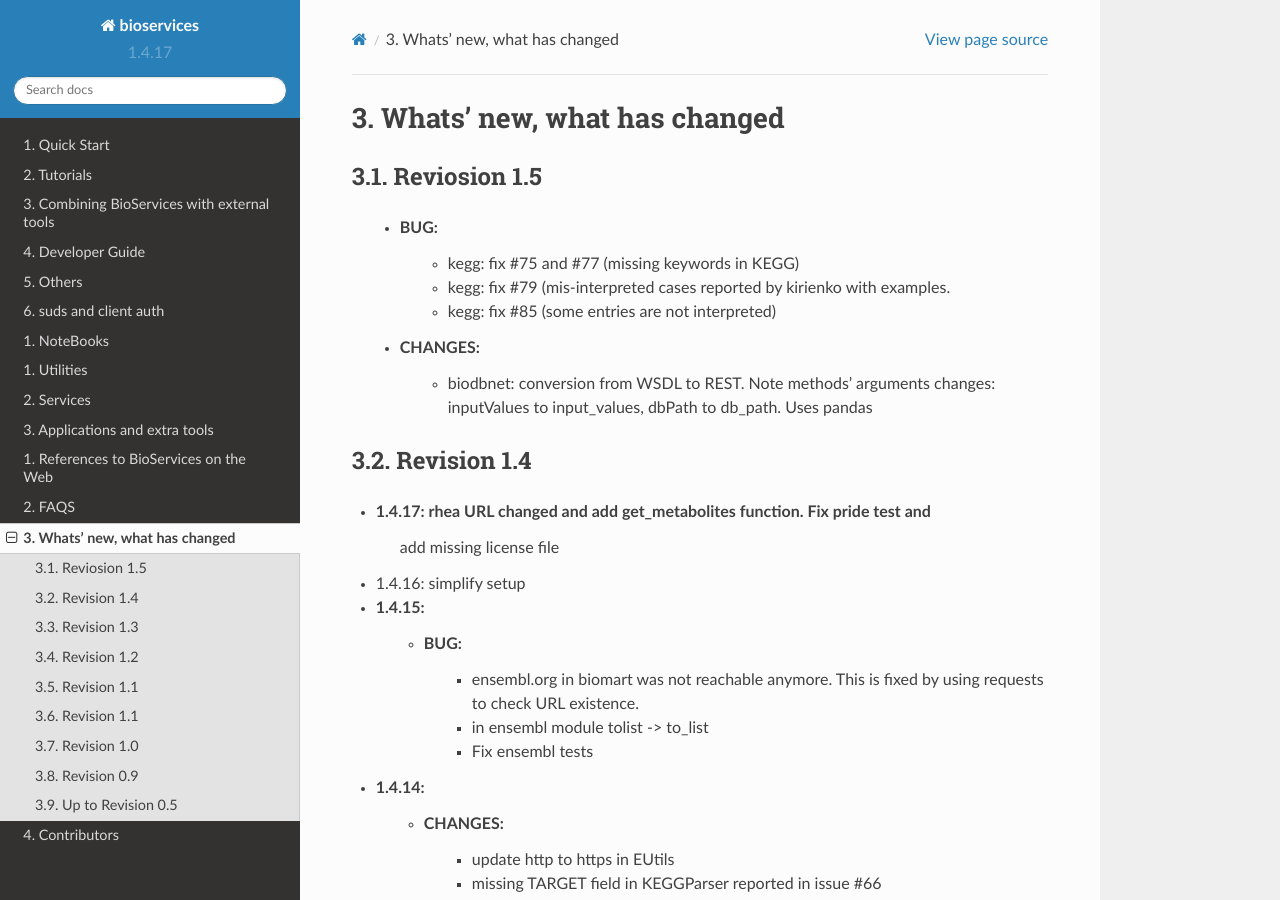
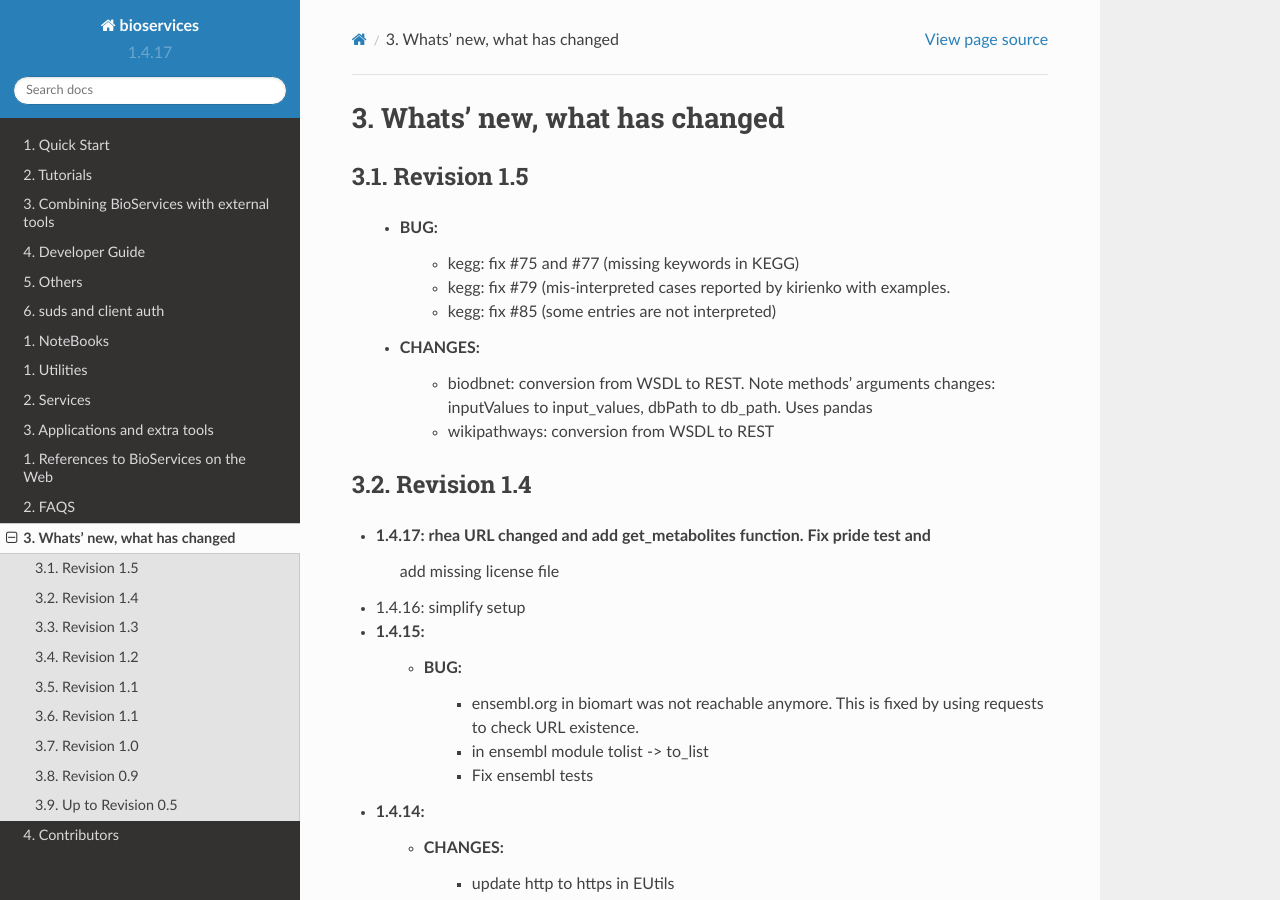
Before and after one commit to cokelaer/bioservices, a Sphinx documentation site: the page built from doc/ChangeLog.rst, in a window 1280 px wide and 900 px high. Built offline with Sphinx 7.4.7 and the Read the Docs theme 2.0.0, drawn with Linux system fonts in a browser that asks for light colours; formulas are drawn with MathJax 3; pages that are not in the unit, such as notebooks, are missing from menus.

Commit message:
update changelog

```diff
--- a/doc/ChangeLog.rst
+++ b/doc/ChangeLog.rst
@@ -2,7 +2,7 @@ Whats' new, what has changed
 ================================
 
 
-Reviosion 1.5
+Revision 1.5
 -----------------
 
 
@@ -13,6 +13,7 @@ Reviosion 1.5
     * CHANGES:
         * biodbnet: conversion from WSDL to REST. Note methods' arguments
           changes: inputValues to input_values, dbPath to db_path. Uses pandas
+        * wikipathways: conversion from WSDL to REST
 
 Revision 1.4
 ---------------
```
